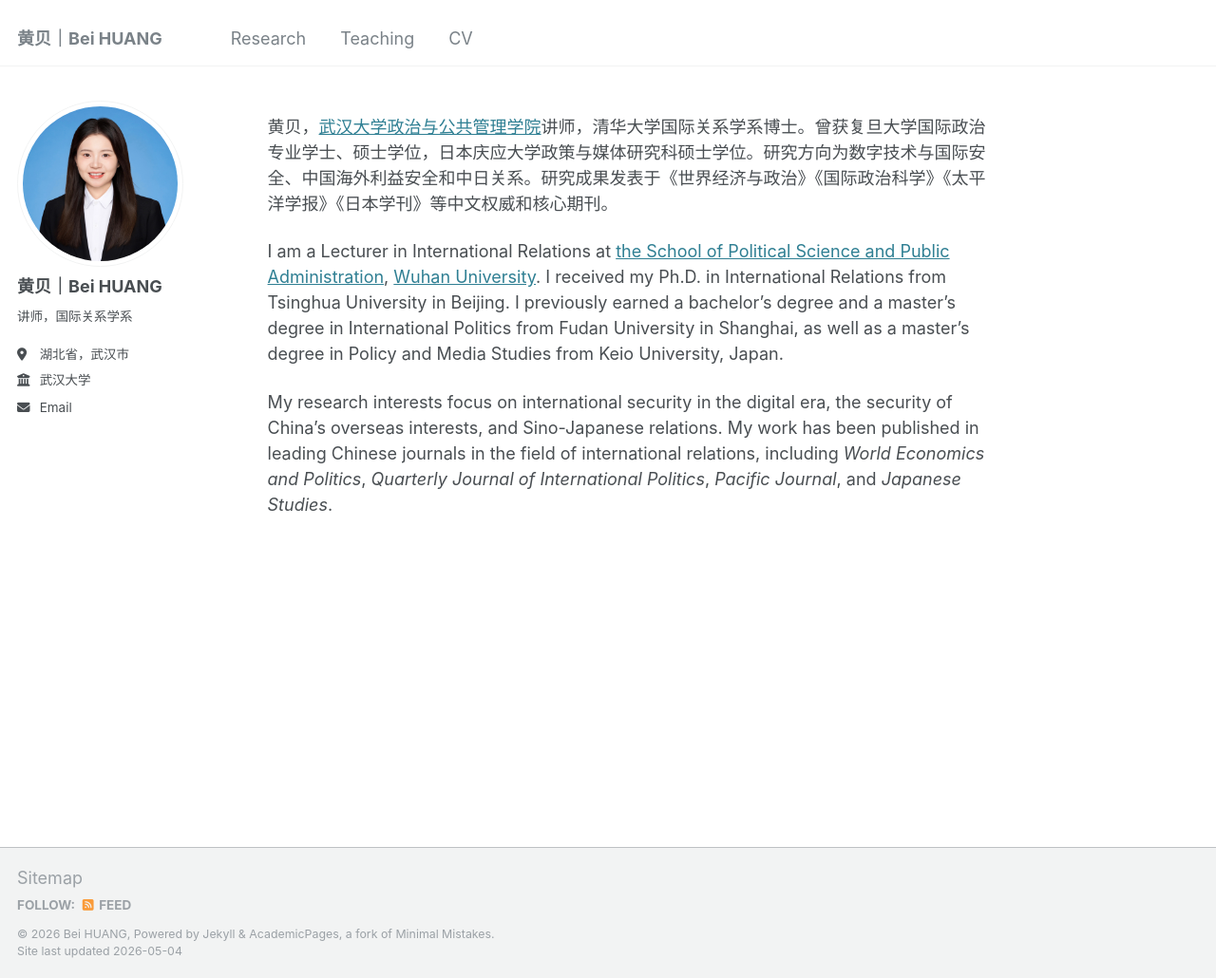
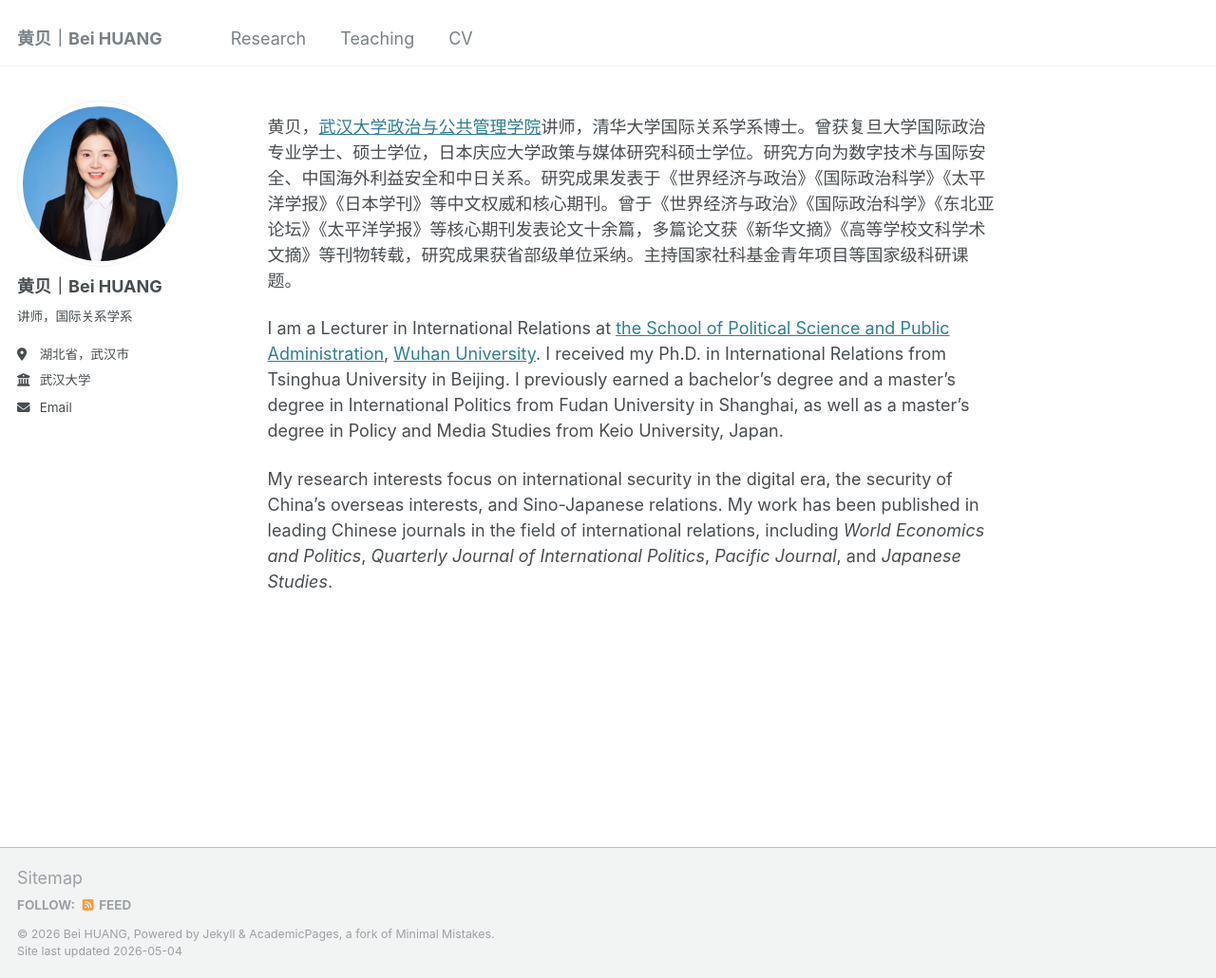
Before and after one commit to huangb5094/huangb5094.github.io, a Jekyll site: the page built from _pages/about.md, in a window 1280 px wide and 1030 px high. Shown: the whole window at 95% size. Built offline with Jekyll 4.4.1, drawn with Linux system fonts in a browser that asks for light colours.

Commit message:
Update about.md

```diff
--- a/_pages/about.md
+++ b/_pages/about.md
@@ -7,7 +7,8 @@ redirect_from:
   - /about.html
 ---
 
-黄贝，[武汉大学政治与公共管理学院](https://www.pspa.whu.edu.cn/index.htm)讲师，清华大学国际关系学系博士。曾获复旦大学国际政治专业学士、硕士学位，日本庆应大学政策与媒体研究科硕士学位。研究方向为数字技术与国际安全、中国海外利益安全和中日关系。研究成果发表于《世界经济与政治》《国际政治科学》《太平洋学报》《日本学刊》等中文权威和核心期刊。
+黄贝，[武汉大学政治与公共管理学院](https://www.pspa.whu.edu.cn/index.htm)讲师，清华大学国际关系学系博士。曾获复旦大学国际政治专业学士、硕士学位，日本庆应大学政策与媒体研究科硕士学位。研究方向为数字技术与国际安全、中国海外利益安全和中日关系。研究成果发表于《世界经济与政治》《国际政治科学》《太平洋学报》《日本学刊》等中文权威和核心期刊。曾于《世界经济与政治》《国际政治科学》《东北亚论坛》《太平洋学报》等核心期刊发表论文十余篇，多篇论文获《新华文摘》《高等学校文科学术文摘》等刊物转载，研究成果获省部级单位采纳。主持国家社科基金青年项目等国家级科研课题。
+
 
 I am a Lecturer in International Relations at [the School of Political Science and Public Administration](https://www.pspa.whu.edu.cn/index.htm), [Wuhan University](https://en.whu.edu.cn/). I received my Ph.D. in International Relations from Tsinghua University in Beijing. I previously earned a bachelor’s degree and a master’s degree in International Politics from Fudan University in Shanghai, as well as a master’s degree in Policy and Media Studies from Keio University, Japan.
 
```
